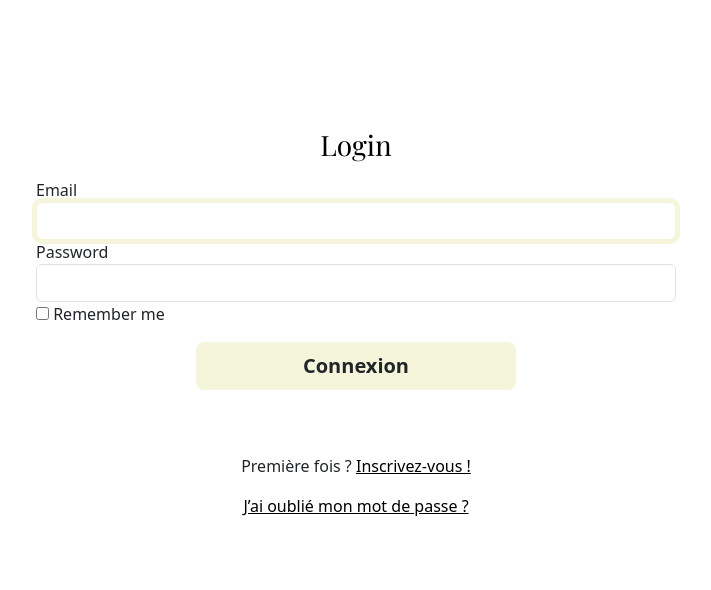
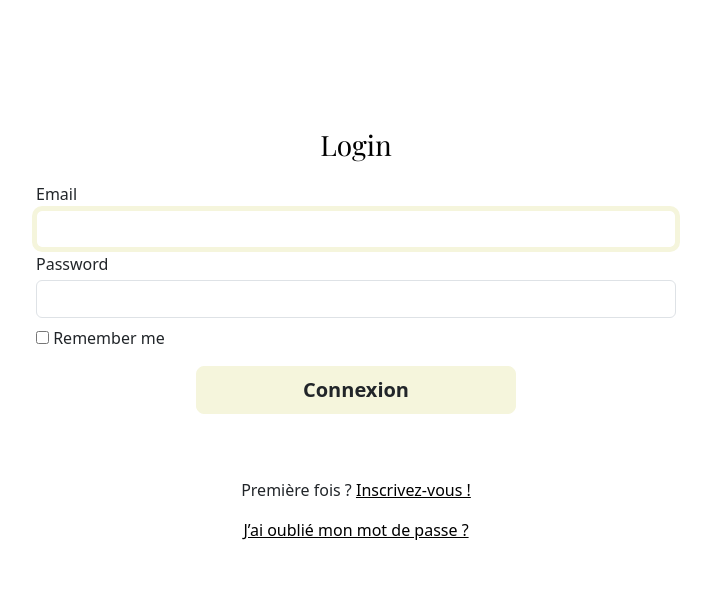
Before and after one commit to Davidgbn33/Galerie, a Symfony app: template templates/security/login.html.twig in a window 1280 px wide. Shown: the part 100-690 px from the top of the page, without its empty margins (284-995 px from the left). Run offline with Twig, Linux system fonts and the light colour scheme; the template is opened without the code that fills it, so the values that code supplies are empty; style sheets or scripts are compiled from the project's sources; some libraries are stand-ins or nearby versions.

Commit message:
corectif login html

```diff
--- a/templates/security/login.html.twig
+++ b/templates/security/login.html.twig
@@ -16,11 +16,11 @@
         <form class="d-flex justify-content-center te-shadow w-75 p-5 te-form-m" method="post">
             <div class="d-flex justify-content-center flex-column te-form">
                 <h1 class="h3 mb-3 font-weight-normal text-center">Login</h1>
-                <label for="inputEmail">Email</label>
-                <input type="email" value="{{ last_username }}" name="email" id="inputEmail" class="form-control"
+                <label class="mt-1" for="inputEmail">Email</label>
+                <input  type="email" value="{{ last_username }}" name="email" id="inputEmail" class="form-control mt-1"
                        autocomplete="email" required autofocus>
-                <label for="inputPassword">Password</label>
-                <input type="password" name="password" id="inputPassword" class="form-control"
+                <label  class="mt-1" for="inputPassword">Password</label>
+                <input   type="password" name="password" id="inputPassword" class="form-control mt-1"
                        autocomplete="current-password"
                        required>
 
@@ -28,7 +28,7 @@
                        value="{{ csrf_token('authenticate') }}"
                 >
 
-                <div class="checkbox mb-3">
+                <div class="checkbox mt-2 mb-3">
                     <label>
                         <input type="checkbox" name="_remember_me"> Remember me
                     </label>
```
Lines whose indentation alone changed are shown as unchanged.
